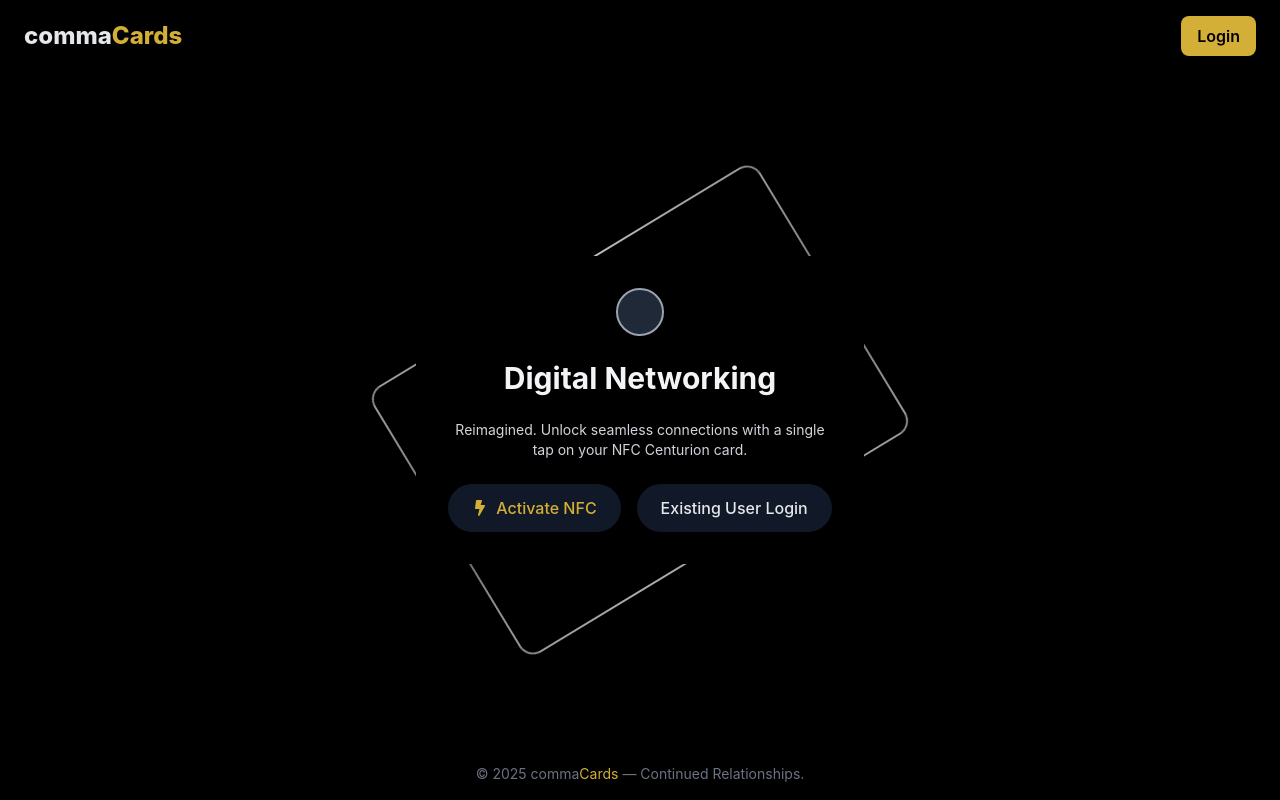
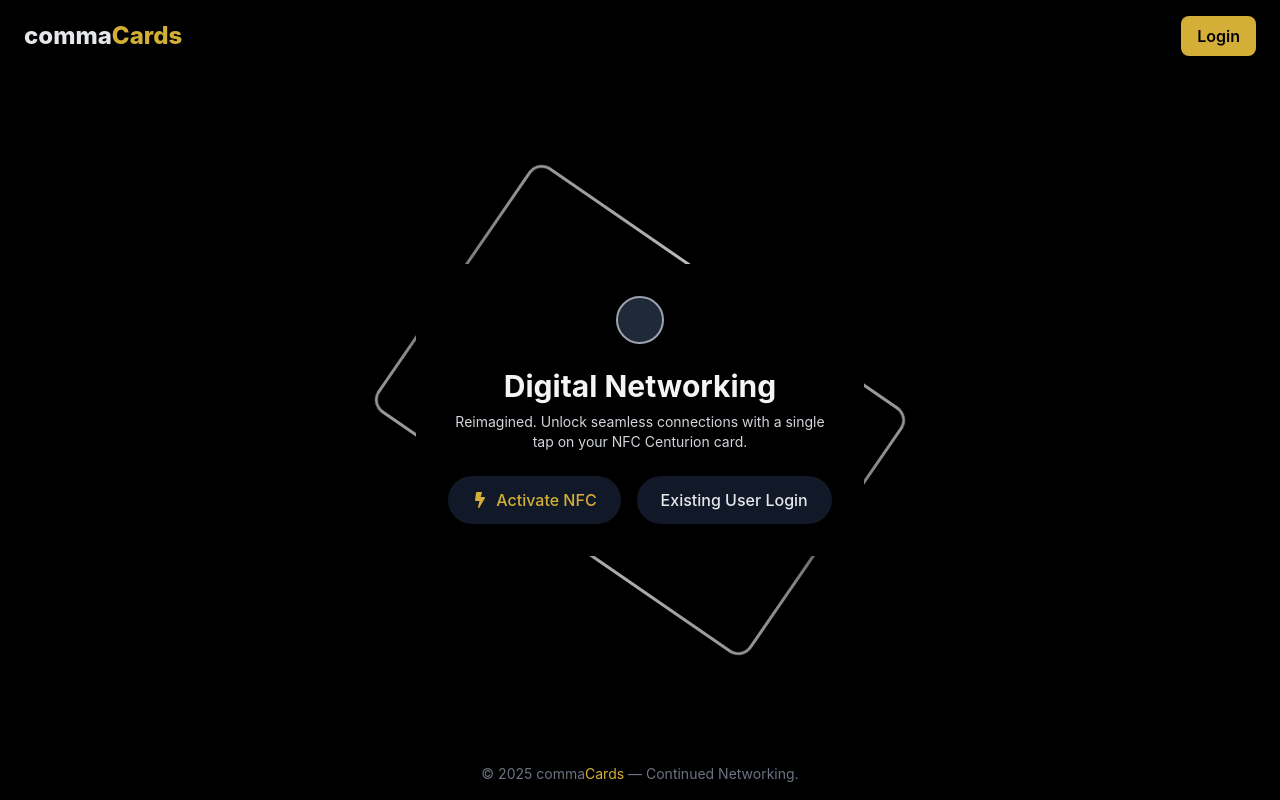
Before and after one commit to sandy-the-earth/nfc-frontend, a React (Vite) app: page / in a window 1280 px wide. Built offline with nearby package versions, Linux system fonts and the light colour scheme.

Commit message:
Removed parallax - border anim

```diff
--- a/src/index.css
+++ b/src/index.css
@@ -16,16 +16,20 @@
       transform: translateY(0);
     }
   }
+  /* index.css */
+
 @keyframes spinBorder {
   to { transform: rotate(360deg); }
 }
 
-  /* This class will create a conic-gradient border and spin it */
+/* Gradient‐border wrapper */
 .gradient-border {
   position: relative;
+  border-radius: 1rem;    /* match card radius */
+  padding: 3px;           /* thickness of border */
   display: inline-block;
-    border-radius: 1rem; /* match your card’s radius */
-    padding: 2px;        /* thickness of the visible border */
+  /* ensure the pseudo-element covers the whole wrapper */
+  overflow: visible;
 }
 .gradient-border::before {
   content: "";
@@ -41,15 +45,18 @@
       #777 75%,
       #ccc 100%
     );
+  /* mask center so only border shows */
   -webkit-mask:
     linear-gradient(#fff 0 0) content-box,
     linear-gradient(#fff 0 0);
   -webkit-mask-composite: destination-out;
           mask-composite: exclude;
-    padding: 2px;  /* same as .gradient-border padding */
-    animation: spinBorder 6s linear infinite;
+  mask-mode: alpha;
+  padding: 3px;           /* same as wrapper padding */
+  animation: spinBorder 5s linear infinite;
   z-index: 0;
 }
+/* Ensure inner card sits above the border layer */
 .gradient-border > * {
   position: relative;
   z-index: 1;
--- a/src/pages/HomePage.jsx
+++ b/src/pages/HomePage.jsx
@@ -1,42 +1,32 @@
-// src/pages/HomePage.jsx
-import React, { useEffect, useRef, useState } from 'react';
+import React, { useEffect, useState } from 'react';
 import { useNavigate } from 'react-router-dom';
 import { FaBolt } from 'react-icons/fa';
 import { useSpring, useTrail, animated, config } from '@react-spring/web';
-import '../index.css'; // ensure your gradient-border styles are loaded
+import '../index.css'; // make sure this is imported so .gradient-border is available
 
 export default function HomePage() {
   const navigate = useNavigate();
-  const cardRef = useRef(null);
   const [mounted, setMounted] = useState(false);
 
-  // Fade + scale entry
+  // Entry fade+scale
   const entry = useSpring({
-    from: { opacity: 0, scale: 0.9 },
-    to: { opacity: 1, scale: 1 },
+    from: { opacity: 0, transform: 'scale(0.9)' },
+    to: { opacity: 1, transform: 'scale(1)' },
     config: config.molasses,
     delay: 200,
   });
 
-  // Parallax tilt (optional—card remains static if you remove these handlers)
-  const [{ xys }, tiltApi] = useSpring(() => ({
-    xys: [0, 0, 1],
-    config: { mass: 5, tension: 350, friction: 40 },
-  }));
-  const calc = (x, y, rect) => [
-    -(y - rect.height/2) / 20,
-    ( x - rect.width/2) / 20,
-    1.02,
-  ];
-
-  // Trail for text/buttons
+  // Trail for heading, subtext, buttons
   const trail = useTrail(3, {
     opacity: mounted ? 1 : 0,
     transform: mounted ? 'translateY(0)' : 'translateY(20px)',
     config: config.stiff,
     delay: 600,
   });
-  useEffect(() => { setMounted(true) }, []);
+
+  useEffect(() => {
+    setMounted(true);
+  }, []);
 
   return (
     <div className="min-h-screen bg-black flex flex-col">
@@ -55,47 +45,23 @@ export default function HomePage() {
 
       {/* Hero */}
       <main className="flex-grow flex items-center justify-center px-6">
-        <animated.div
-          style={{
-            ...entry,
-            transform: entry.scale.to(s => `scale(${s})`)
-          }}
-          className="relative"
-        >
-          {/* Gradient border wrapper */}
-          <div className="gradient-border rounded-3xl">
-            {/* Content card */}
-            <animated.div
-              ref={cardRef}
-              style={{
-                transform: xys.to((x, y, s) =>
-                  `perspective(600px) rotateX(${x}deg) rotateY(${y}deg) scale(${s})`
-                )
-              }}
-              onMouseMove={e => {
-                const rect = cardRef.current.getBoundingClientRect();
-                tiltApi.start({ xys: calc(
-                  e.clientX - rect.left,
-                  e.clientY - rect.top,
-                  rect
-                ) });
-              }}
-              onMouseLeave={() => tiltApi.start({ xys: [0,0,1] })}
-              className="bg-black p-8 rounded-3xl shadow-xl"
-            >
-              <div className="space-y-6 text-center">
-                {/* Centurion accent */}
-                <div className="flex justify-center">
+        <animated.div style={entry} className="gradient-border rounded-3xl">
+          <div className="bg-black p-8 rounded-3xl shadow-xl text-center">
+            {/* Centurion accent circle */}
+            <div className="flex justify-center mb-6">
               <div className="w-12 h-12 bg-gray-800 rounded-full border-2 border-gray-400" />
             </div>
-                {/* Text & Buttons */}
+
+            {/* Animated Text */}
             <animated.h1 style={trail[0]} className="text-3xl font-bold text-gray-100">
               Digital Networking
             </animated.h1>
-                <animated.p style={trail[1]} className="text-sm text-gray-300 max-w-sm mx-auto">
+            <animated.p style={trail[1]} className="mt-2 text-sm text-gray-300 max-w-sm mx-auto">
               Reimagined. Unlock seamless connections with a single tap on your NFC Centurion card.
             </animated.p>
-                <animated.div style={trail[2]} className="flex flex-col md:flex-row justify-center gap-4">
+
+            {/* Animated Buttons */}
+            <animated.div style={trail[2]} className="mt-6 flex flex-col md:flex-row justify-center gap-4">
               <button
                 onClick={() => navigate('/activate')}
                 className="flex items-center justify-center gap-2 px-6 py-3 bg-gray-900 text-[#D4AF37] rounded-full font-medium hover:bg-gray-800 transition"
@@ -111,13 +77,11 @@ export default function HomePage() {
             </animated.div>
           </div>
         </animated.div>
-          </div>
-        </animated.div>
       </main>
 
       {/* Footer */}
       <footer className="py-4 text-center text-sm text-gray-500 bg-black">
-        &copy; {new Date().getFullYear()} comma<span className="text-[#D4AF37]">Cards</span> — Continued Relationships.
+        &copy; {new Date().getFullYear()} comma<span className="text-[#D4AF37]">Cards</span> — Continued Networking.
       </footer>
     </div>
   );
```
Lines whose indentation alone changed are shown as unchanged.
